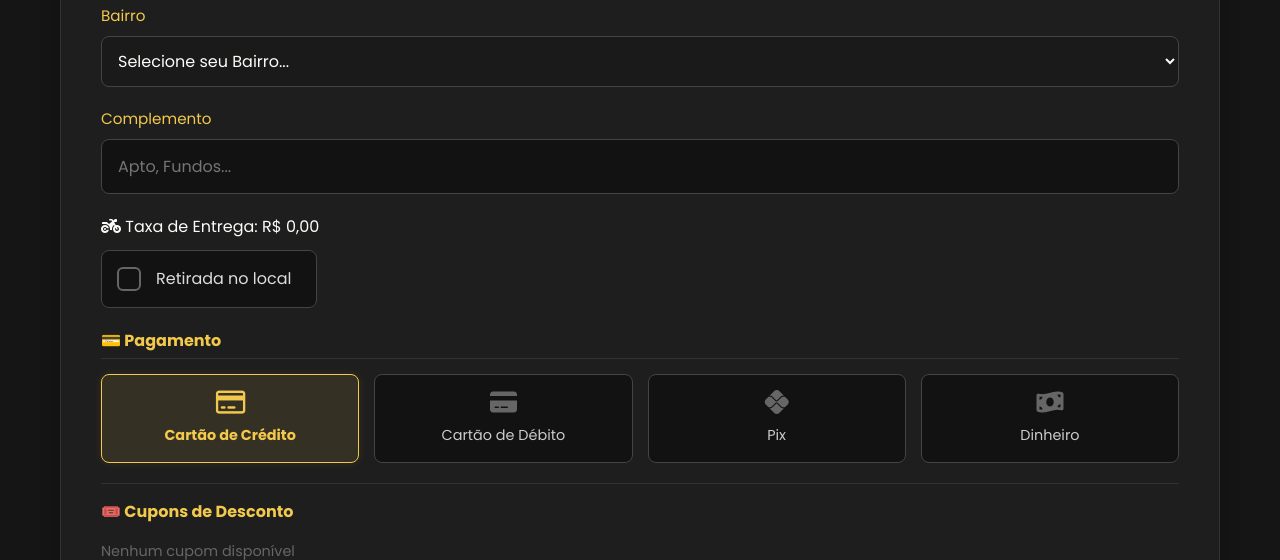
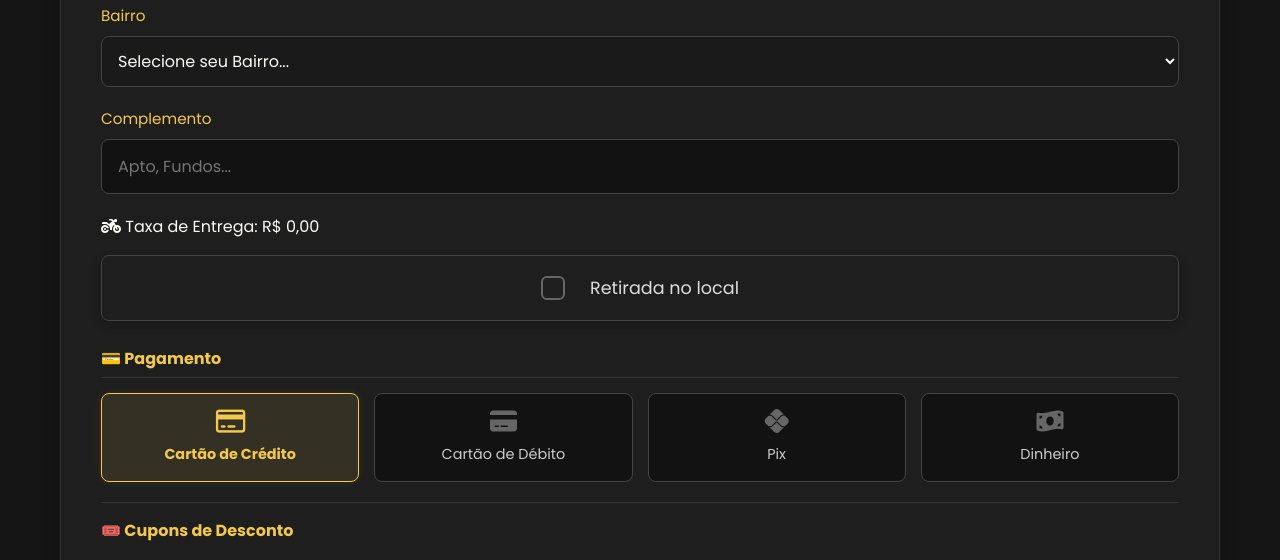
Before and after one commit to miguel8990/cegonha_lanches_backend, a Flask app: page / in a window 1280 px wide. Shown: the part 2048-2608 px from the top of the page. Run offline with Flask 3, Linux system fonts and the light colour scheme; data that the repository does not hold is empty; some libraries are stand-ins or nearby versions.

Commit message:
estilo do botão

```diff
--- a/app/static/css/style.css
+++ b/app/static/css/style.css
@@ -3423,3 +3423,41 @@ ul.magic-text-body li span {
     background-color: var(--color-gold); /* Destaque dourado */
   }
 }
+
+/* ============================================================
+     CORREÇÃO: BOTÃO RETIRADA NO LOCAL (MOBILE)
+     ID: #retirada-local-box
+     ============================================================ */
+
+/* O Container do grupo */
+#retirada-local-box {
+  width: 100%;
+  margin-top: 15px;
+  margin-bottom: 25px; /* Mais espaço para separar do endereço */
+  display: block; /* Garante que ocupe a linha */
+}
+
+/* O Label clicável (que parece um botão) */
+#retirada-local-label {
+  max-width: 100% !important; /* 🔥 CRÍTICO: Sobrescreve o limite de 20% do Desktop */
+  width: 100%; /* Ocupa a tela toda */
+
+  /* Melhorias de UX para Mobile */
+  justify-content: center; /* Centraliza o texto e o check */
+  padding: 18px; /* Área de toque generosa para o dedo */
+  background-color: #1e1e1e; /* Fundo levemente destacado */
+  border: 1px solid #444;
+  box-shadow: 0 4px 10px rgba(0, 0, 0, 0.2); /* Sombra para dar profundidade */
+}
+
+/* Efeito visual quando selecionado (Feedback) */
+#retirada-local-label:has(input:checked) {
+  background-color: rgba(242, 201, 76, 0.1); /* Fundo Dourado Transparente */
+  border-color: var(--color-gold);
+}
+
+/* Ajuste do texto interno */
+#retirada-local-label .label-text {
+  font-size: 1.1rem; /* Texto um pouco maior */
+  margin-left: 10px;
+}
--- a/app/static/index.html
+++ b/app/static/index.html
@@ -278,13 +278,14 @@
                 </div>
               </div>
 
-              <div class="form-group pickup-option">
-                <label class="checkbox-container">
+              <div id="retirada-local-box" class="form-group pickup-option">
+                <label id="retirada-local-label" class="checkbox-container">
                   <input type="checkbox" id="retirada-check" />
                   <span class="checkmark"></span>
                   <span class="label-text">Retirada no local</span>
                 </label>
               </div>
+
               <div
                 class="payment-section"
                 style="margin-top: 20px; margin-bottom: 20px"
```
Also changed, not shown: app/extensions.py (+12 -0 lines).
